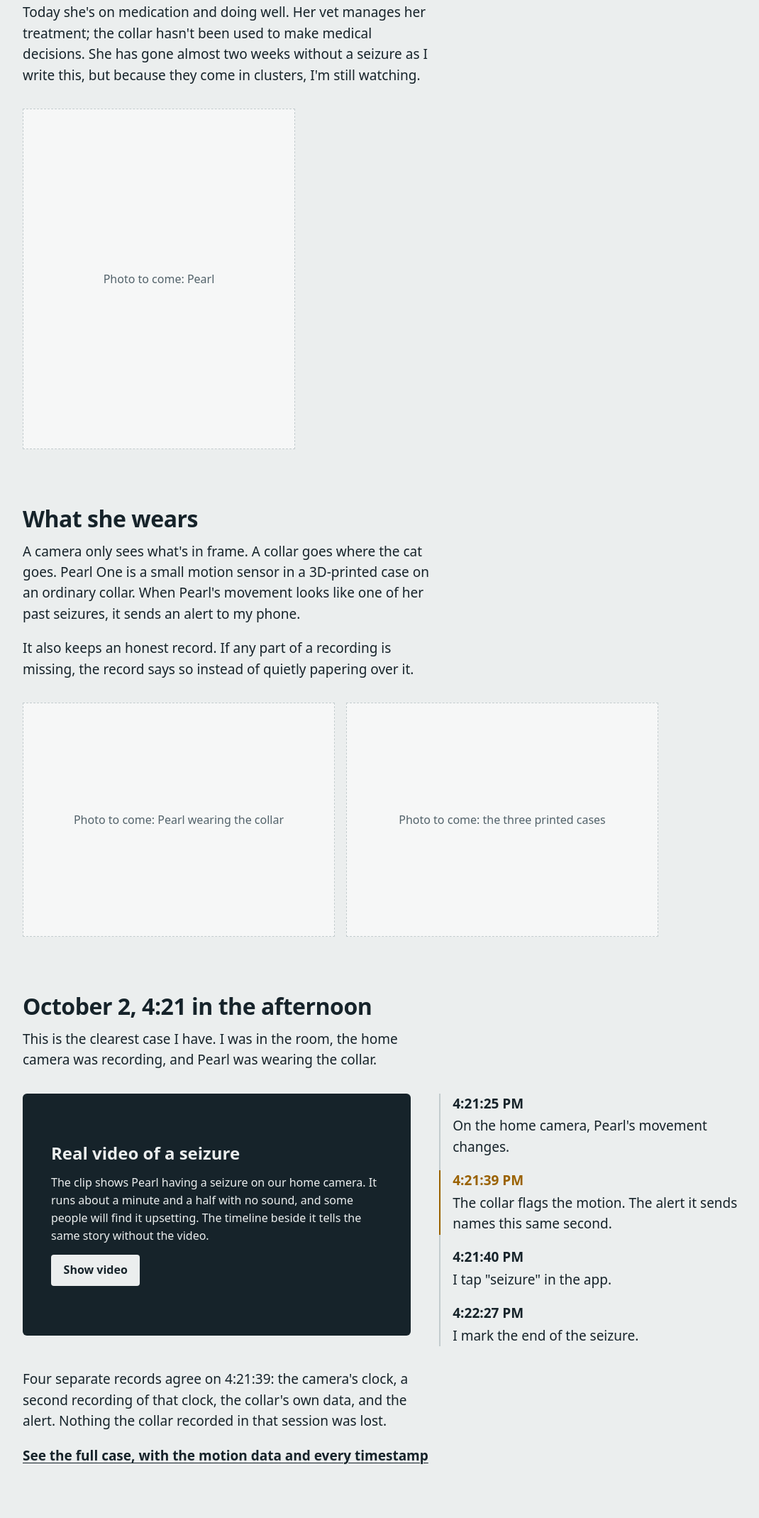
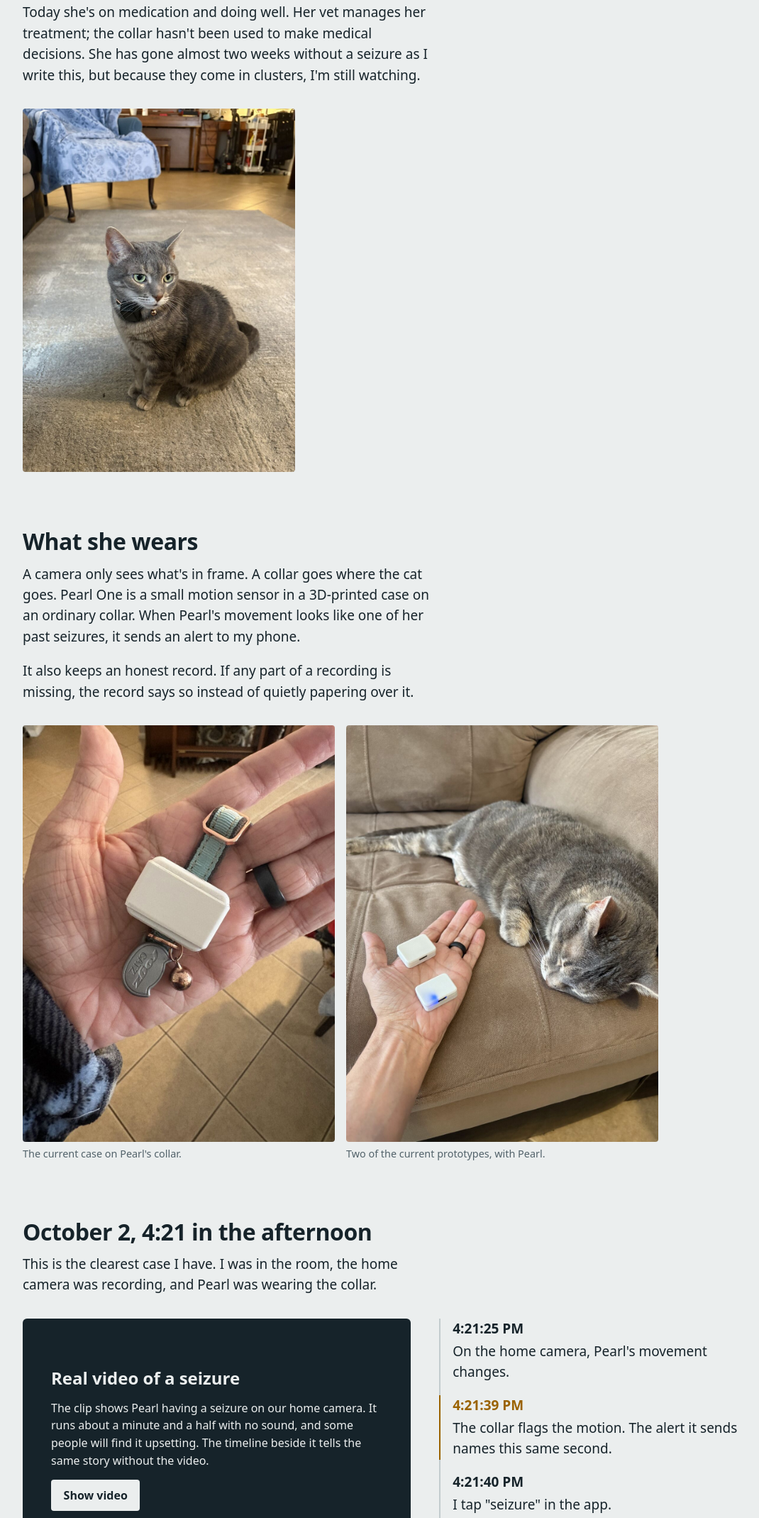
Before and after one commit to timothywilliampearce/pearlone-site, a plain HTML site: page index.html in a window 1280 px wide. Shown: the part 1298-3437 px from the top of the page at 71% size, without its empty margins (48-1118 px from the left). Drawn offline with Linux system fonts and the light colour scheme; a web font is replaced by a local one.

Commit message:
Replace photo placeholders with Pearl, collar and bench photos
Co-Authored-By: Claude Opus 5.5 <noreply@anthropic.com>
Claude-Session: https://claude.ai/code/session_01WmoNif3YbPWbczcq7QX62n

```diff
--- a/assets/site.css
+++ b/assets/site.css
@@ -102,6 +102,9 @@ main { display: grid; gap: 0; }
   background: var(--shell); border: 1px dashed var(--hair); color: var(--slate); font-size: 1rem;
 }
 .photo-portrait .placeholder { aspect-ratio: 4 / 5; }
+.photo img { width: 100%; height: auto; border-radius: 4px; background: var(--shell); }
+.photo figcaption { margin-top: 0.4rem; color: var(--slate); font-size: 0.9rem; }
+.photo-wide { max-width: 44rem; }
 
 /* Proof: gated clip beside the timeline */
 .proof { display: grid; grid-template-columns: minmax(0, 1.25fr) minmax(0, 1fr); gap: 2.5rem; align-items: start; max-width: 64rem; }
--- a/index.html
+++ b/index.html
@@ -46,7 +46,7 @@
       <p>Today she's on medication and doing well. Her vet manages her treatment; the collar hasn't been used to make medical decisions. She has gone almost two weeks without a seizure as I write this, but because they come in clusters, I'm still watching.</p>
     </div>
     <figure class="photo photo-portrait">
-      <div class="placeholder" role="img" aria-label="Photo placeholder">Photo to come: Pearl</div>
+      <img src="media/pearl-portrait.jpg" width="1050" height="1400" loading="lazy" alt="Pearl, a grey tabby, sitting on a rug and looking straight at the camera, wearing her collar">
     </figure>
   </section>
 
@@ -58,10 +58,12 @@
     </div>
     <div class="photo-pair">
       <figure class="photo">
-        <div class="placeholder" role="img" aria-label="Photo placeholder">Photo to come: Pearl wearing the collar</div>
+        <img src="media/collar-in-hand.jpg" width="1050" height="1400" loading="lazy" alt="The white collar case on Pearl's collar, resting in the palm of a hand">
+        <figcaption>The current case on Pearl's collar.</figcaption>
       </figure>
       <figure class="photo">
-        <div class="placeholder" role="img" aria-label="Photo placeholder">Photo to come: the three printed cases</div>
+        <img src="media/two-collars.jpg" width="1050" height="1400" loading="lazy" alt="Two collar cases held in an open hand while Pearl sleeps on the sofa beside them">
+        <figcaption>Two of the current prototypes, with Pearl.</figcaption>
       </figure>
     </div>
   </section>
@@ -145,6 +147,10 @@
       <h2 id="who-title">Who's building this</h2>
       <p>I'm Tim Pearce, Pearl's person. I've spent fifteen years building technology systems in hospitality, most recently as an enterprise architect. I built Pearl One in my own time because I wanted a record of what was happening to her when I wasn't looking.</p>
     </div>
+    <figure class="photo photo-wide">
+      <img src="media/bench.jpg" width="1400" height="1050" loading="lazy" alt="A home workbench with a soldering station, a digital microscope and a 3D printer">
+      <figcaption>Where the prototypes are built.</figcaption>
+    </figure>
   </section>
 
   <section class="contact wrap" aria-labelledby="contact-title">
```
Also changed, not shown: media/bench.jpg (added), media/collar-in-hand.jpg (added), media/pearl-portrait.jpg (added), media/two-collars.jpg (added).
